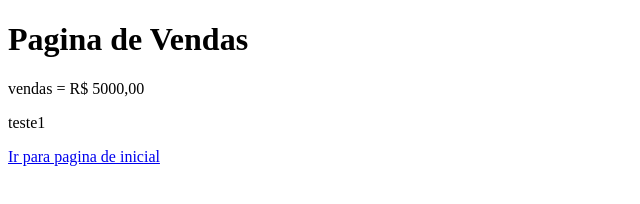
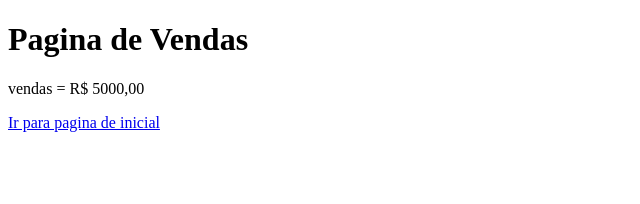
Before and after one commit to wolfjulio/aulagithub, a plain HTML site: page vendas.html in a window 1280 px wide. Shown: the whole page, without its empty margins (0-640 px from the left). Drawn offline with Linux system fonts and the light colour scheme.

Commit message:
removido o teste 1
remoção do teste1

```diff
--- a/vendas.html
+++ b/vendas.html
@@ -3,7 +3,7 @@
 <head>
  <h1>Pagina de Vendas  </h1>
  <p>vendas = R$ 5000,00</p>
- <p>teste1</p>
+
  <a href="index.html">Ir para pagina de inicial</a>
 
 </head>
```
